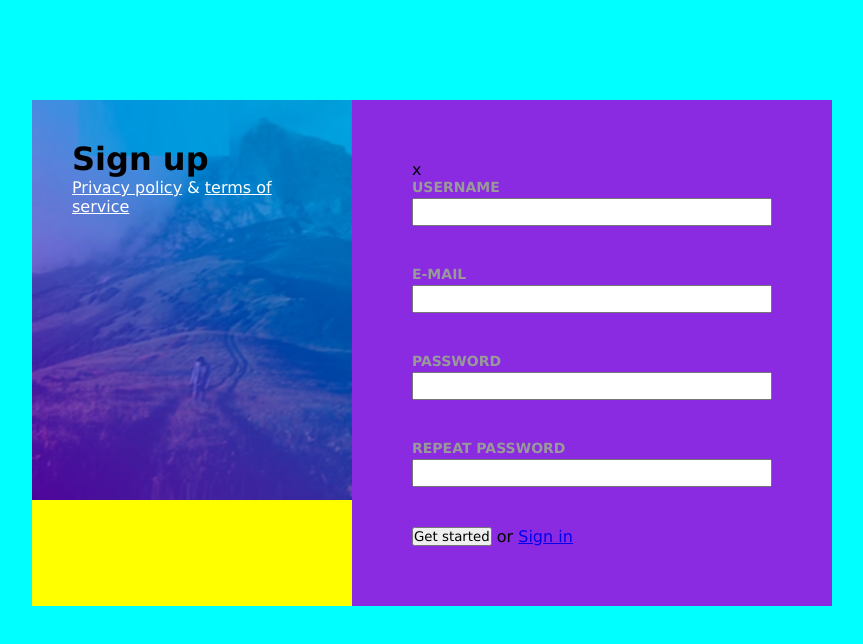
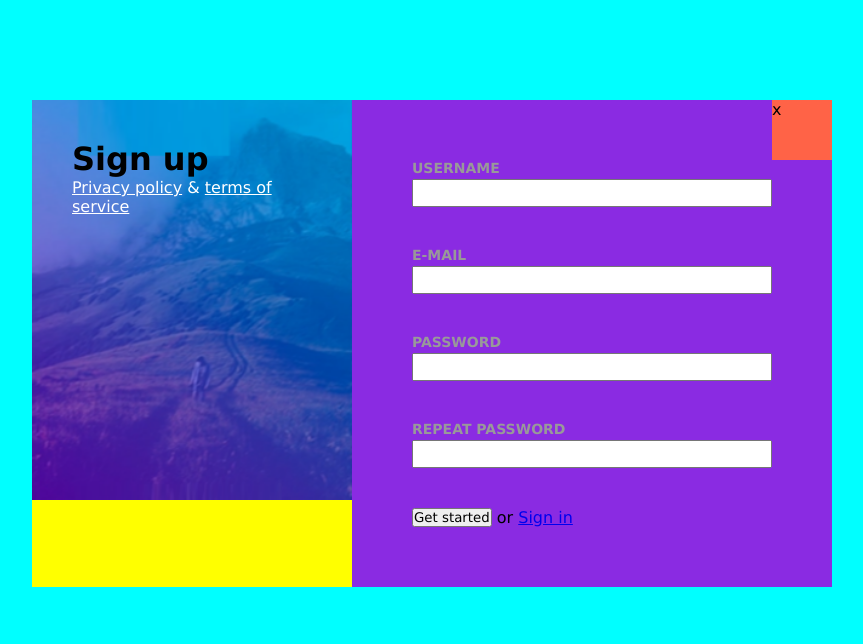
Before and after one commit to MartinZ96/3-sign-up, a plain HTML site: page index.html in a window 1280 px wide. Shown: the whole page, without its empty margins (208-1071 px from the left). Drawn offline with Linux system fonts and the light colour scheme.

Commit message:
close element add

```diff
--- a/css/main.css
+++ b/css/main.css
@@ -57,9 +57,17 @@ width: 60%;
 padding: 60px;
 float:left;
 background-color: blueviolet;
+position: relative;
 }
 
-.close
+.close{
+    display: inline-block;
+    width: 60px;
+    height: 60px;
+    background-color: tomato;
+    position: absolute;
+    top: 0;
+    right: 0;
 }
 
 .form{
```
